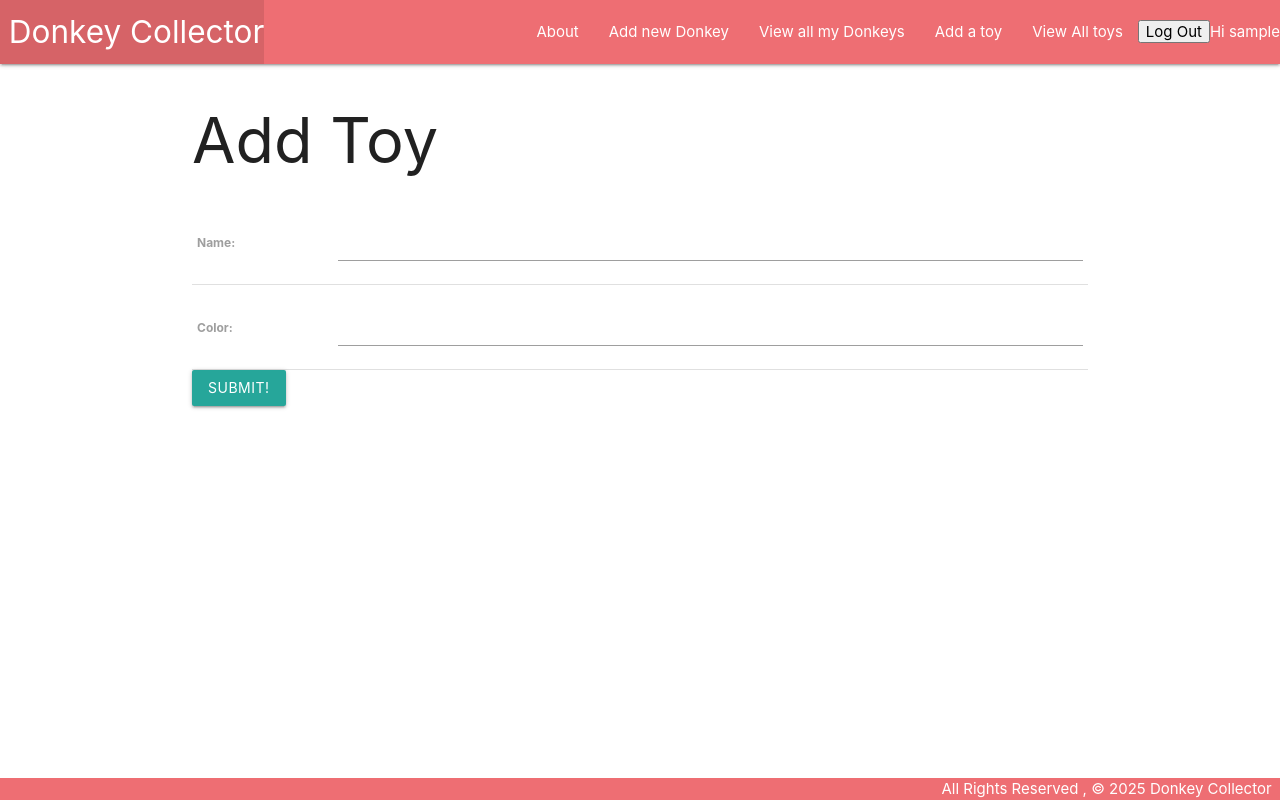
After one commit to 7soon66/control-flow-hw2, a Django app: page /toys/create/ in a window 1280 px wide. The commit adds this page. Run offline with Django 5.2, Linux system fonts and the light colour scheme; the visitor is signed in with stand-in values (Sample User, id 1).

Commit message:
collector lab 5 is done

```diff
--- a/catcollector/urls.py
+++ b/catcollector/urls.py
@@ -20,4 +20,5 @@ from django.urls import path,include
 urlpatterns = [
     path('admin/', admin.site.urls),
     path('', include('main_app.urls')),
+    path('accounts/',include('django.contrib.auth.urls'))
 ]
--- a/main_app/admin.py
+++ b/main_app/admin.py
@@ -1,6 +1,7 @@
 from django.contrib import admin
-from .models import Donkey,Feeding
+from .models import Donkey,Feeding,Toy
 # Register your models here.
 
 admin.site.register(Donkey)
 admin.site.register(Feeding)
+admin.site.register(Toy)
--- a/main_app/models.py
+++ b/main_app/models.py
@@ -1,5 +1,6 @@
 from django.db import models
 from django.urls import reverse
+from django.contrib.auth.models import User
 # Create your models here.
 
 
@@ -8,6 +9,18 @@ MEALS=(
     ('L','Lunch'),
     ('D','Dinner')
 )
+
+class Toy(models.Model):
+    name=models.CharField(max_length=50)
+    color=models.CharField(max_length=20)
+
+
+    def __str__(self):
+        return self.name
+
+    def get_absolute_url(self):
+        return reverse("toys_detail", kwargs={"pk": self.id})
+
 
 #if you want to access meals MEALS[0][0]
 
@@ -19,7 +32,8 @@ class Donkey(models.Model):
     # image = models.CharField(default=None, blank=True, null=True, max_length=2000)
 
     image=models.ImageField(upload_to='main_app/static/upload/',default="")
-
+    toys=models.ManyToManyField(Toy)
+    user = models.ForeignKey(User, on_delete=models.CASCADE)
 
     def get_absolute_url(self):
         return reverse("detail", kwargs={"donkey_id": self.id})
@@ -27,7 +41,6 @@ class Donkey(models.Model):
     def __str__(self):
         return self.name
 
-
 class Feeding(models.Model):
     date=models.DateField()
     meal =models.CharField(max_length=1,choices=MEALS,default=MEALS[0][0])
--- a/main_app/templates/base.html
+++ b/main_app/templates/base.html
@@ -21,8 +21,30 @@
     </ul>
     <ul class="right">
       <li><a href="{% url 'about' %}">About</a></li>
+
+
+      {% if user.is_authenticated %}
       <li><a href="{% url 'donkeys_create' %}"> Add new Donkey</a></li>
-      <li><a href="{% url 'index' %}">View all my Donkeys<a/></li>
+
+
+      <li><a href="{% url 'index' %}">View all my Donkeys</a></li>
+      <li><a href="{% url 'toys_create' %}">Add a toy</a></li>
+      <li><a href="{% url 'toys_index' %}">View All toys</a></li>
+      <li>
+        <form method='post' action={% url 'logout' %}>
+          {% csrf_token %}
+          <button type="submit">Log Out</button>
+
+        </form>
+
+      </li>
+
+      Hi {{ user.username }}
+      {% else %}
+      <li><a href="{% url 'signup' %}"> Sign Up</a></li>
+      <li><a href="{% url 'login' %}"> Log In</a></li>
+
+      {% endif %}
     </ul>
   </div>
 </nav>
@@ -33,7 +55,7 @@
   </main>
 
   <footer class="page-footer">
-    <div class="right">All Rights Reserved , &copy; 2025 Cat Collector &nbsp;</div>
+    <div class="right">All Rights Reserved , &copy; 2025 Donkey Collector &nbsp;</div>
   </footer>
 </body>
 </html>
--- /dev/null
+++ b/main_app/templates/home.html
@@ -0,0 +1,6 @@
+{% extends 'base.html' %}
+{% block content %}
+<h1>Donkey Collector</h1>
+
+<hr>
+{% endblock %}
--- /dev/null
+++ b/main_app/templates/main_app/toy_form.html
@@ -0,0 +1,15 @@
+{% extends 'base.html' %}
+{% block content %}
+  {% if object %}
+    <h1>Edit <span class="teal-text">{{object.name}}</span></h1>
+  {% else %}
+    <h1>Add Toy</h1>
+  {% endif %}
+  <form action="" method="post">
+    {% csrf_token %}
+    <table>
+      {{ form.as_table }}
+    </table>
+    <input type="submit" value="Submit!" class="btn">
+  </form>
+{% endblock %}
--- a/main_app/urls.py
+++ b/main_app/urls.py
@@ -8,7 +8,22 @@ path('about/',views.about,name='about'),
 path('donkeys/', views.donkey_index, name='index'),
 path('donkeys/<int:donkey_id>',views.donkey_detail,name='detail'),
 path('donkeys/create/', views.DonkeyCreate.as_view(), name="donkeys_create"),
+# we are using the pk for update and delete
 path('donkeys/<int:pk>/update', views.DonkeyUpdate.as_view(), name="donkeys_update"),
 path('donkeys/<int:pk>/delete', views.DonkeyDelete.as_view(), name="donkeys_delete"),
-path('donkeys/<int:donkey_id>/add_feeding',views.add_feeding,name="add_feeding")
+# we are using the id for the adding
+path('donkeys/<int:donkey_id>/add_feeding',views.add_feeding,name="add_feeding"),
+
+#CRUD for toys using cbvs
+path('toys/',views.ToyList.as_view(),name='toys_index'),
+path('toys/<int:pk>/', views.ToyDetail.as_view(),name="toys_detail"),
+path('toys/create/', views.ToyCreate.as_view(),name="toys_create"),
+path('toys/<int:pk>/update/',views.ToyUpdate.as_view(),name="toys_update"),
+path('toys/<int:pk>/delete/',views.ToyDelete.as_view(),name="toys_delete"),
+# Associate a Toy with a Donkey (M:M)
+path('donkeys/<int:donkey_id>/assoc_toy/<int:toy_id>/', views.assoc_toy, name='assoc_toy'),
+
+# Unassociate a Toy from a Donkey (M:M)
+path('donkeys/<int:donkey_id>/unassoc_toy/<int:toy_id>/', views.unassoc_toy, name='unassoc_toy'),
+path('accounts/signup/', views.signup, name='signup'),
 ]
--- a/main_app/views.py
+++ b/main_app/views.py
@@ -1,40 +1,68 @@
 from django.shortcuts import render,redirect
 from django.http import HttpResponse
-from .models import Donkey
+from .models import Donkey,Toy
+# we use .edit because we are updating it in our DB
 from django.views.generic.edit import CreateView,UpdateView,DeleteView
+from django.views.generic import ListView,DetailView
 from .forms import FeedingForm
+from django.contrib.auth.forms import UserCreationForm
+from django.contrib.auth import login
+from django.contrib.auth.decorators import login_required
+from django.contrib.auth.mixins import LoginRequiredMixin
 
-class DonkeyCreate(CreateView):
+class DonkeyCreate(LoginRequiredMixin,CreateView):
     model = Donkey
     # feilds = all in our model that we want them to be entered
     fields = ["name","breed","describtion","age","image"]
     # success_url='/cats/' #it laed us to the cats page if it was created sucsessfuly
+    def form_valid(self, form):
+        form.instance.user = self.request.user
+        return super().form_valid(form)
 
-class DonkeyUpdate(UpdateView):
+class DonkeyUpdate(LoginRequiredMixin,UpdateView):
     model=Donkey
     fields=["name","breed","describtion"]
 
-class DonkeyDelete(DeleteView):
+class DonkeyDelete(LoginRequiredMixin,DeleteView):
     model=Donkey
     success_url='/donkeys/'
 
+class ToyList(LoginRequiredMixin,ListView):
+    model=Toy
+
+class ToyDetail(LoginRequiredMixin,DetailView):
+    model=Toy
+
+class ToyCreate(LoginRequiredMixin,CreateView):
+    model=Toy
+    fields="__all__"
+class ToyUpdate(LoginRequiredMixin,UpdateView):
+    model=Toy
+    fields=['name','color']
+
+class ToyDelete(LoginRequiredMixin,DeleteView):
+    model=Toy
+    success_url="/toys/"
 # Create your views here.
 def home(request):
-    return HttpResponse('<h1>Hello Donkey Collector</h1>')
+    return render(request, 'home.html')
 def about(request):
     return render(request, 'about.html')
 
-
+@login_required
 def donkey_index(request):
     # Select * from main_app_cat
-    donkeys=Donkey.objects.all()
+    # donkeys=Donkey.objects.all()
+    donkeys = Donkey.objects.filter(user = request.user)
     return render(request, 'donkeys/index.html', {'donkeys':donkeys})
-
+@login_required
 def donkey_detail(request, donkey_id):
   donkey = Donkey.objects.get(id=donkey_id)
   feeding_form= FeedingForm()
-  return render(request, 'donkeys/detail.html', {'donkey': donkey, 'feeding_form':feeding_form})
-
+  #Exl
+  toys_donkey_dosent_have=Toy.objects.exclude(id__in=donkey.toys.all().values_list('id'))
+  return render(request, 'donkeys/detail.html', {'donkey': donkey, 'feeding_form':feeding_form,"toys":toys_donkey_dosent_have})
+@login_required
 def add_feeding(request,donkey_id):
     form=FeedingForm(request.POST)
     if form.is_valid():
@@ -42,3 +70,26 @@ def add_feeding(request,donkey_id):
         new_feeding.donkey_id=donkey_id
         new_feeding.save()
     return redirect('detail', donkey_id = donkey_id)
+@login_required
+def assoc_toy(request,donkey_id,toy_id):
+    Donkey.objects.get(id=donkey_id).toys.add(toy_id)
+    return redirect('detail',donkey_id=donkey_id)
+@login_required
+def unassoc_toy(request,donkey_id,toy_id):
+    Donkey.objects.get(id=donkey_id).toys.remove(toy_id)
+    return redirect('detail',donkey_id=donkey_id)
+
+def signup(request):
+    error_message=''
+    if request.method == "POST":
+        form = UserCreationForm(request.POST)
+        if form.is_valid():
+            user = form.save()
+            login(request,user)
+            return redirect("index")
+        else:
+            error_message='invalid Signup- please try again later.'
+
+    form=UserCreationForm()
+    context={"form":form,'error_message':error_message}
+    return render(request, 'registration/signup.html',context)
```
Also changed, not shown: catcollector/settings.py (+12 -4 lines), main_app/templates/donkeys/detail.html (+48 -0 lines), main_app/templates/main_app/toy_confirm_delete.html (added, +13 -0 lines), main_app/templates/main_app/toy_detail.html (added, +22 -0 lines), main_app/templates/main_app/toy_list.html (added, +17 -0 lines), main_app/templates/registration/login.html (added, +11 -0 lines), main_app/templates/registration/signup.html (added, +16 -0 lines), main_app/static/upload/th.jpg (added), main_app/static/upload/th_5tyO85I.jpg (added), main_app/static/upload/طاحن_cBStblt.jpg (added), 1 other file.
